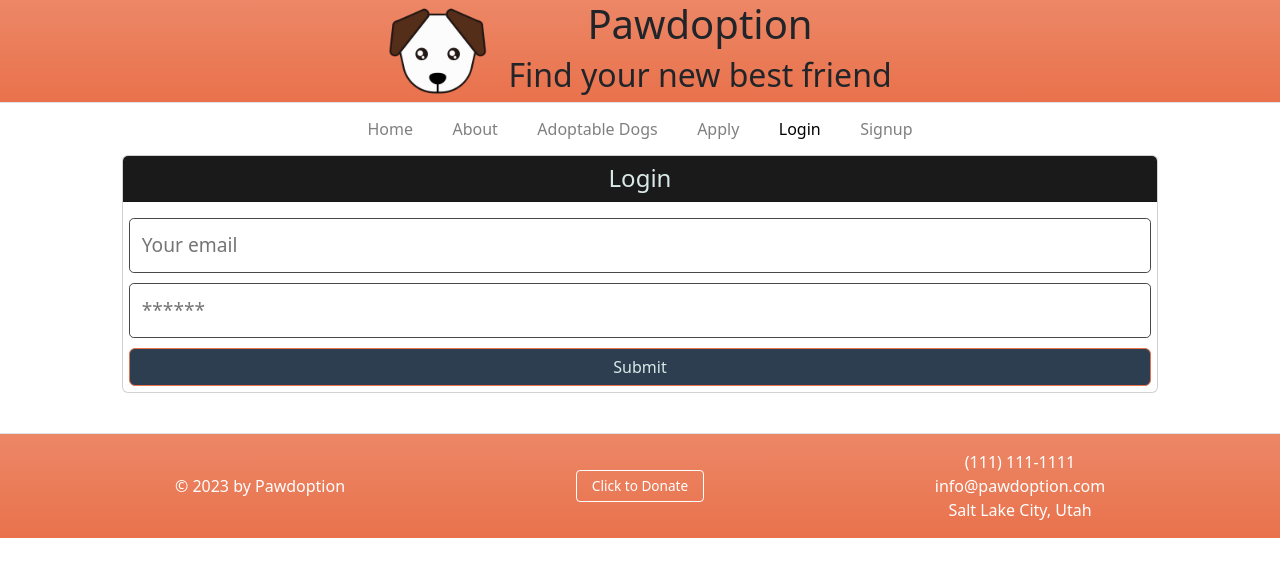
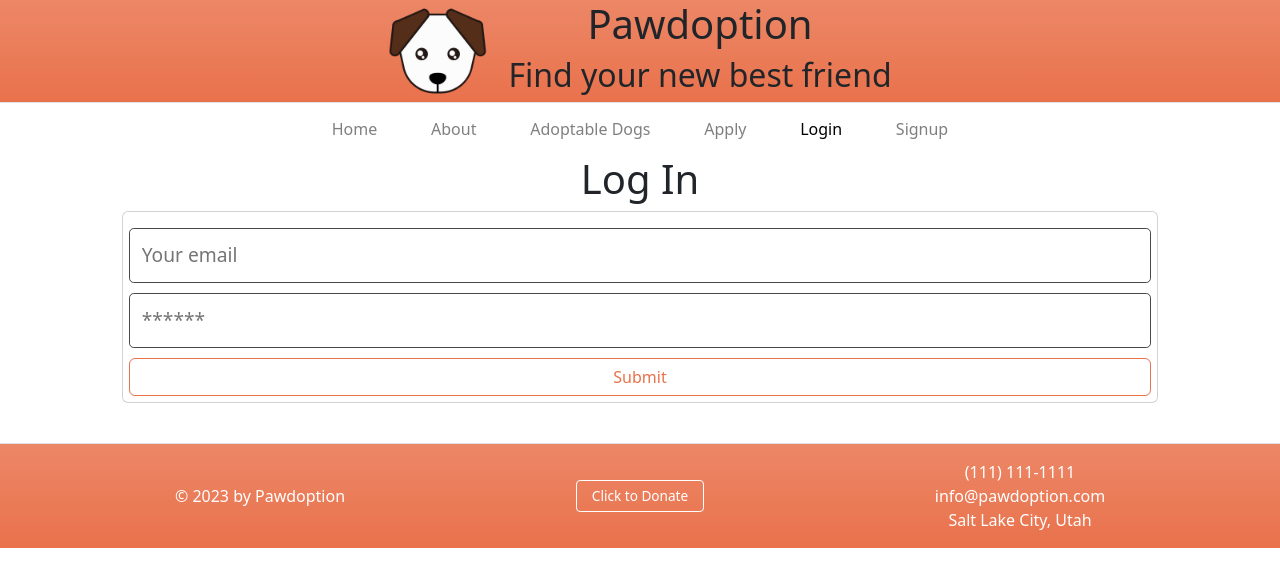
Before and after one commit to lizcas01/pawdoption, a React (Create React App) app in the folder client/: page /login in a window 1280 px wide. Shown: the top 586 px of the page. Built offline with nearby package versions, Linux system fonts and the light colour scheme.

Commit message:
Styling on dogs page, and home page. Carousel functionality displays seeded dogs

```diff
--- a/client/src/components/Navigation.js
+++ b/client/src/components/Navigation.js
@@ -6,7 +6,7 @@ const Navigation = (props) => {
   const styles = {
     navWidth: {
       width: 'inherit',
-      maxWidth: '600px',
+      maxWidth: '700px',
     },
     active: {
       color: 'black',
--- a/client/src/layouts/Default.js
+++ b/client/src/layouts/Default.js
@@ -43,7 +43,7 @@ const routes = {
     },
     "/apply": {
         name: "Apply",
-        thumbnail: "https://a-static.besthdwallpaper.com/australian-shepherd-dog-wallpaper-1920x1280-54743_38.jpg",
+        thumbnail: "https://images.pexels.com/photos/7210278/pexels-photo-7210278.jpeg",
         component: <Apply />,
         displayInNav: true,
         displayParallax: true
--- a/client/src/pages/About.js
+++ b/client/src/pages/About.js
@@ -20,9 +20,7 @@ const About = () => {
           <h1>About Us</h1>
         </Col>
       </Row>
-
       <hr />
-
       <Row className="align-items-center my-5 justify-content-evenly">
         <Col md={4} >
           <p>Our commitment extends beyond just matching people with dogs; we are passionate about transforming lives and building lasting relationships. Through our user-friendly interface, extensive network of trusted rescue organizations, and comprehensive adoption resources, we aim to make the process of finding and adopting a dog a seamless and rewarding experience.</p>
--- a/client/src/pages/Apply.js
+++ b/client/src/pages/Apply.js
@@ -53,6 +53,12 @@ const Apply = () => {
 
   return (
     <Container className="p-3">
+      <Row>
+        <Col className="text-center">
+          <h1>Apply to Adopt </h1>
+        </Col>
+      </Row>
+      <hr />
       <form onSubmit={handleSubmit}>
         <Row>
           <Col className="form-group">
--- a/client/src/pages/Dog.js
+++ b/client/src/pages/Dog.js
@@ -1,5 +1,5 @@
 import React, { useState } from 'react';
-import { Container, Row, Col, Button, Modal } from 'react-bootstrap';
+import { Container, Row, Col, Button } from 'react-bootstrap';
 
 import DogModal from '../components/DogModal';
 
@@ -8,9 +8,17 @@ import { useQuery } from '@apollo/client';
 import { QUERY_DOGS } from '../utils/queries';
 
 const styles = {
+  container: {
+    display: 'flex',
+    justifyContent: 'center',
+    alignItems: 'center',
+  },
   card: {
     display: 'flex',
+    flexDirection: 'column',
     alignItems: 'center',
+    maxWidth: '75%',
+    margin: '10px auto',
   },
   image: {
     height: "200px",
@@ -44,24 +52,21 @@ const DogsList = () => {
 
   return (
 
-    <Container>
+    <Container className='my-3'>
       <Row>
         <Col className="text-center">
           <h1>Dogs Available for Adoption</h1>
         </Col>
       </Row>
-
-
+      <hr />
       <div id="modal-root">
         {dogs && dogs.map((dog) => (
-
-
           <Col key={dog._id} className="text-center">
-            <div className="card mb-3 flex-row" style={styles.card}>
+            <div className="card flex-row" style={styles.card}>
               <img src={dog.picture} alt={dog.name} style={styles.image} />
               <div className="card-body">
                 <h4 className="card-title">{dog.name}</h4>
-                <p className="card-text">Breed: {dog.breed}</p>
+                <p className="card-text">{dog.gender} {dog.breed}</p>
                 <p className="card-text">Age: {dog.age}</p>
                 <Button
                   variant="outline-primary"
@@ -72,9 +77,7 @@ const DogsList = () => {
             </div>
           </Col>
         ))}
-
       </div>
-
       {selectedDog && (
         <DogModal isOpen={selectedDog} onClose={handleModalClose} dog={selectedDog}
         />
--- a/client/src/pages/Home.js
+++ b/client/src/pages/Home.js
@@ -2,30 +2,25 @@ import { Container, Row, Col, Card, Button, Carousel, Image } from 'react-bootst
 import { FaHandsHelping, FaHome } from "react-icons/fa";
 import { BiDonateHeart } from "react-icons/bi";
 
+import { useQuery } from '@apollo/client';
+
+import { QUERY_DOGS } from '../utils/queries';
+
 const Home = () => {
 
+  const { data } = useQuery(QUERY_DOGS);
 
-  // TODO: Remove this mock data and replace it with the data from the database
-  const dogs = [
-    {
-      name: "Buddy",
-      breed: "Labrador Retriever",
-      age: 3,
-      image: "https://static.stacker.com/s3fs-public/2022-05/lab-puppy-smiling.jpg"
+  const dogs = data?.dogs;
+
+  const styles = {
+    image: {
+      maxWidth: "100%",
+      height: "350px",
+      borderRadius: "10px",
+      objectFit: "cover",
     },
-    {
-      name: "Bella",
-      breed: "German Shepherd",
-      age: 1,
-      image: "https://t4.ftcdn.net/jpg/04/75/62/59/360_F_475625971_HTK8MdH194iKiPdBGVHUxPJWNgDHJZEQ.jpg"
-    },
-    {
-      name: "Max",
-      breed: "Golden Retriever",
-      age: 5,
-      image: "https://cdn.wallpapersafari.com/3/81/POUSu9.jpg"
-    },
-  ]
+  }
+
 
   return (
     <Container className="my-3">
@@ -41,40 +36,40 @@ const Home = () => {
       <Row>
         <Col sm={4} >
           <Card style={{ border: "none" }} className="h-100 m-0 text-center align-items-center">
-            <FaHandsHelping style={{fontSize: "40px"}} className="text-primary"/>
+            <FaHandsHelping style={{ fontSize: "40px" }} className="text-primary" />
             <Card.Body>
               <Card.Title>Get Involved</Card.Title>
               <Card.Text>
                 Help us give our canine homes.
               </Card.Text>
-              <Button variant="outline-primary" href="/about" style={{textDecoration: 'none'}}>See More</Button>
+              <Button variant="outline-primary" href="/about" style={{ textDecoration: 'none' }}>See More</Button>
             </Card.Body>
           </Card>
         </Col>
 
         <Col sm={4} >
           <Card style={{ border: "none" }} className="h-100 m-0 text-center align-items-center">
-            <FaHome style={{fontSize: "40px"}} className="text-primary"/>
+            <FaHome style={{ fontSize: "40px" }} className="text-primary" />
             <Card.Body>
               <Card.Title>Adopt</Card.Title>
               <Card.Text>
                 Find your new best friend today!
               </Card.Text>
-              <Button variant="outline-primary" href="/dogs" style={{textDecoration: 'none'}}>Adopt Now</Button>
+              <Button variant="outline-primary" href="/dogs" style={{ textDecoration: 'none' }}>Adopt Now</Button>
             </Card.Body>
           </Card>
         </Col>
 
         <Col sm={4} >
-          <Card style={{ border: "none"}} className="h-100 m-0 text-center align-items-center">
-            <BiDonateHeart style={{fontSize: "40px"}} className="text-primary" />
+          <Card style={{ border: "none" }} className="h-100 m-0 text-center align-items-center">
+            <BiDonateHeart style={{ fontSize: "40px" }} className="text-primary" />
             <Card.Body>
               <Card.Title>Donate</Card.Title>
               <Card.Text>
                 You can make a difference.
               </Card.Text>
               <form action="/create-checkout-session" method="POST">
-                <Button variant= "outline-primary"type="submit">Donate</Button>
+                <Button variant="outline-primary" type="submit">Donate</Button>
               </form>
             </Card.Body>
           </Card>
@@ -85,20 +80,19 @@ const Home = () => {
         <Col lg={6}>
           <h2 className="text-center">Our Pals</h2>
           <Carousel>
-            {dogs.map((dog, index) => (
+            {dogs && dogs.map((dog, index) => (
               <Carousel.Item key={index}>
-                {/* TODO link to dog */}
-                <a href="#">
-                <Image
-                  className="d-block w-100"
-                  src={dog.image}
-                  alt={dog.name}
-                  href={`/dog/${dog.name}`}
-                />
+                <a href="/dogs">
+                  <Image
+                    style={styles.image}
+                    className="d-block w-100"
+                    src={dog.picture}
+                    alt={dog.name}
+                  />
                 </a>
-                <Carousel.Caption style={{background: "rgb(0 0 0 / 30%)", borderRadius: "5px", padding: 0}}>
+                <Carousel.Caption style={{ background: "rgb(0 0 0 / 30%)", borderRadius: "5px", padding: 0 }}>
                   <h3>{dog.name}</h3>
-                  <p>{dog.age} year{dog.age > 1 ? "s" : ""} old {dog.breed}</p>
+                  <p>{dog.age} Old {dog.gender} {dog.breed}</p>
                 </Carousel.Caption>
               </Carousel.Item>
             ))}
--- a/client/src/pages/Login.js
+++ b/client/src/pages/Login.js
@@ -1,12 +1,14 @@
 import React, { useState } from 'react';
 import { useMutation } from '@apollo/client';
 import { LOGIN_USER } from '../utils/mutations';
+
+import { Row, Col, Button } from 'react-bootstrap';
 
 import Auth from '../utils/auth';
 
 const Login = (props) => {
   const [formState, setFormState] = useState({ email: '', password: '' });
-  const [login, { error, data }] = useMutation(LOGIN_USER);
+  const [login, { error }] = useMutation(LOGIN_USER);
 
   // update state based on form input changes
   const handleChange = (event) => {
@@ -49,8 +51,13 @@ const Login = (props) => {
             </div>
           </>
         ) : (
+          <container>
+            <Row>
+              <Col className="text-center">
+                <h1>Log In</h1>
+              </Col>
+            </Row>
             <div className="card">
-            <h4 className="card-header bg-dark text-light p-2">Login</h4>
               <div className="card-body">
                 <form onSubmit={handleFormSubmit}>
                   <input
@@ -69,13 +76,14 @@ const Login = (props) => {
                     value={formState.password}
                     onChange={handleChange}
                   />
-                <button
-                  className="btn btn-block btn-primary"
+                  <Button
+                    variant="outline-primary"
+                    className="btn-block"
                     style={{ cursor: 'pointer' }}
                     type="submit"
                   >
                     Submit
-                </button>
+                  </Button>
                 </form>
                 {error && (
                   <div className="my-3 p-3 bg-danger text-white">
@@ -84,6 +92,7 @@ const Login = (props) => {
                 )}
               </div>
             </div>
+          </container>
         )}
       </div>
     </main>
--- a/client/src/pages/Signup.js
+++ b/client/src/pages/Signup.js
@@ -1,5 +1,5 @@
 import React, { useState } from 'react';
-import { Link } from 'react-router-dom';
+import { Row, Col, Button } from 'react-bootstrap';
 
 import { useMutation } from '@apollo/client';
 import { ADD_USER } from '../utils/mutations';
@@ -12,7 +12,7 @@ const Signup = () => {
     email: '',
     password: '',
   });
-  const [addUser, { error, data }] = useMutation(ADD_USER);
+  const [addUser, { error }] = useMutation(ADD_USER);
 
   const handleChange = (event) => {
     const { name, value } = event.target;
@@ -48,8 +48,13 @@ const Signup = () => {
             </div>
           </>
         ) : (
+          <container>
+            <Row>
+              <Col className="text-center">
+                <h1>Sign Up</h1>
+              </Col>
+            </Row>
             <div className="card">
-            <h4 className="card-header bg-dark text-light p-2">Sign Up</h4>
               <div className="card-body">
                 <form onSubmit={handleFormSubmit}>
                   <input
@@ -76,13 +81,14 @@ const Signup = () => {
                     value={formState.password}
                     onChange={handleChange}
                   />
-                <button
-                  className="btn btn-block btn-primary"
+                  <Button
+                    variant="outline-primary"
+                    className="btn-block"
                     style={{ cursor: 'pointer' }}
                     type="submit"
                   >
                     Submit
-                </button>
+                  </Button>
                 </form>
                 {error && (
                   <div className="my-3 p-3 bg-danger text-white">
@@ -91,6 +97,7 @@ const Signup = () => {
                 )}
               </div>
             </div>
+          </container>
         )}
       </div>
     </main>
```
Also changed, not shown: 1 other file (tests, documents, lock files or other folders). Lines whose indentation alone changed are shown as unchanged.
